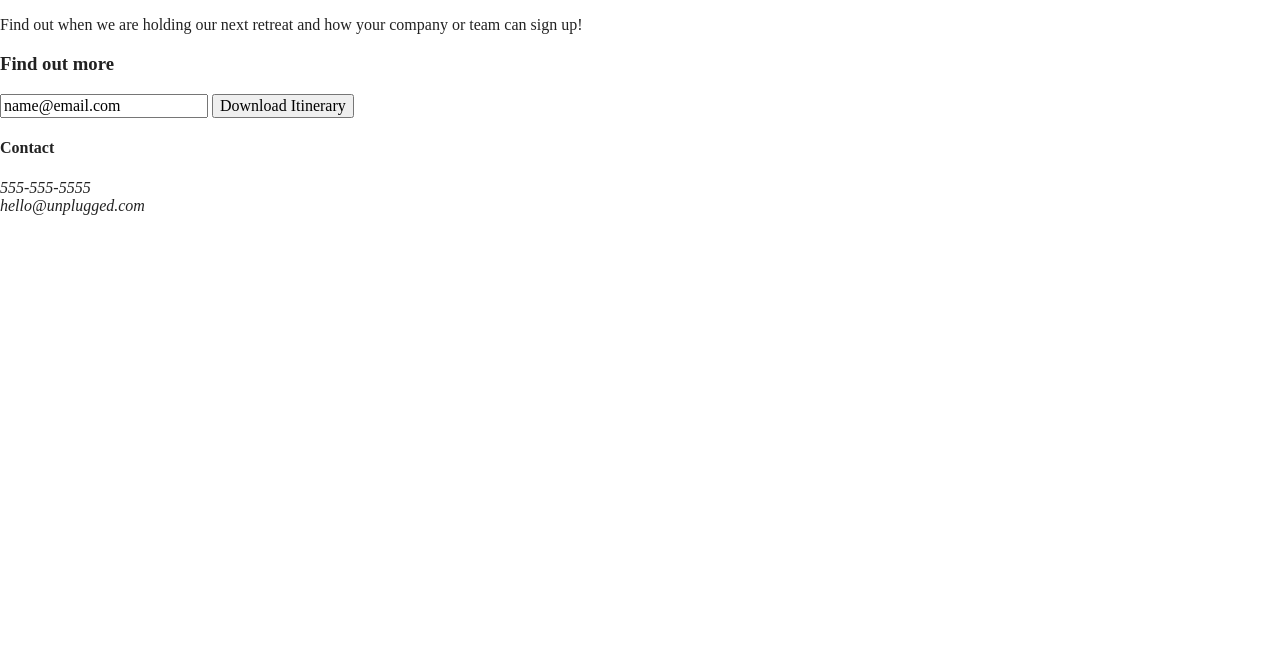
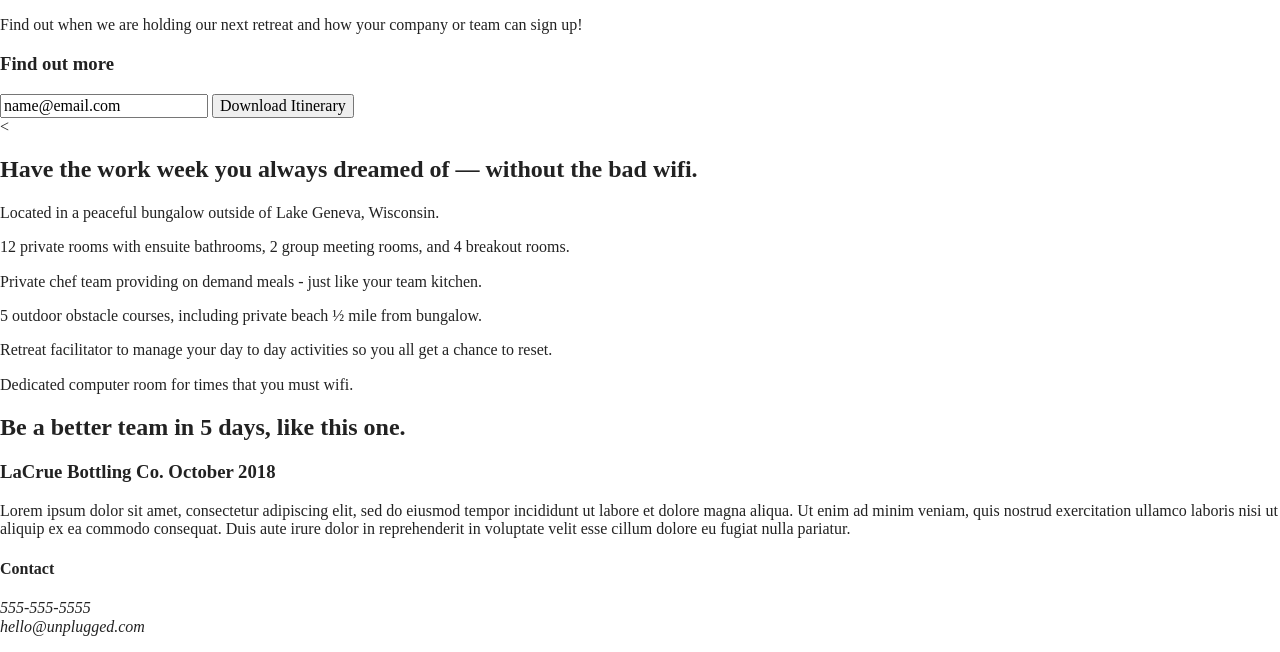
Before and after one commit to NicoleD1010/unplugged-retreat, a website built with Parcel: page index.html in a window 1280 px wide. Shown: the part 176-828 px from the top of the page. Before the commit the page ends 800 px from the top, so only its background shows below. Built offline with nearby package versions, Linux system fonts and the light colour scheme.

Commit message:
Finish coding homepage in html

```diff
--- a/index.html
+++ b/index.html
@@ -61,6 +61,72 @@
         </div>
       </div> <!-- aside content wrapper ends -->
     </aside>
+    <section class="features">
+      <div class="content-wrapper">
+        <<h2>Have the work week you always dreamed of — without the bad wifi.</h2>
+        <div class="features-items">
+          <article>
+            <p class="fontawesome-icon">
+            </p>
+            <p class="features-item-description">
+              Located in a peaceful bungalow outside of Lake Geneva, Wisconsin.
+            </p>
+          </article>
+          <article>
+            <p class="fontawesome-icon">
+            </p>
+            <p class="features-item-description">
+              12 private rooms with ensuite bathrooms, 2 group meeting rooms, and 4 breakout rooms.
+            </p>
+          </article>
+          <article>
+            <p class="fontawesome-icon">
+            </p>
+            <p class="features-item-description">
+              Private chef team providing on demand meals - just like your team kitchen.
+            </p>
+          </article>
+          <article>
+            <p class="fontawesome-icon">
+            </p>
+            <p class="features-item-description">
+              5 outdoor obstacle courses, including private beach ½ mile from bungalow.
+            </p>
+          </article>
+          <article>
+            <p class="fontawesome-icon">
+            </p>
+            <p class="features-item-description">
+              Retreat facilitator to manage your day to day activities so you all get a chance to reset.
+            </p>
+          </article>
+          <article>
+            <p class="fontawesome-icon">
+            </p>
+            <p class="features-item-description">
+              Dedicated computer room for times that you must wifi.
+            </p>
+          </article>
+        </div>
+      </div>
+    </section>
+
+    <section class="reviews">
+      <div class="content-wrapper">
+        <h2>Be a better team in 5 days, like this one.</h2>
+        <article>
+          <div>
+            <h3>LaCrue Bottling Co. October 2018</h3>
+            <p>
+              Lorem ipsum dolor sit amet, consectetur adipiscing elit, sed do eiusmod tempor incididunt ut labore et
+              dolore magna aliqua. Ut enim ad minim veniam, quis nostrud exercitation ullamco laboris nisi ut aliquip
+              ex ea commodo consequat. Duis aute irure dolor in reprehenderit in voluptate velit esse cillum dolore eu
+              fugiat nulla pariatur.
+            </p>
+          </div>
+        </article>
+      </div>
+    </section>
 
   </main> <!-- main wrapper -->
 
```
